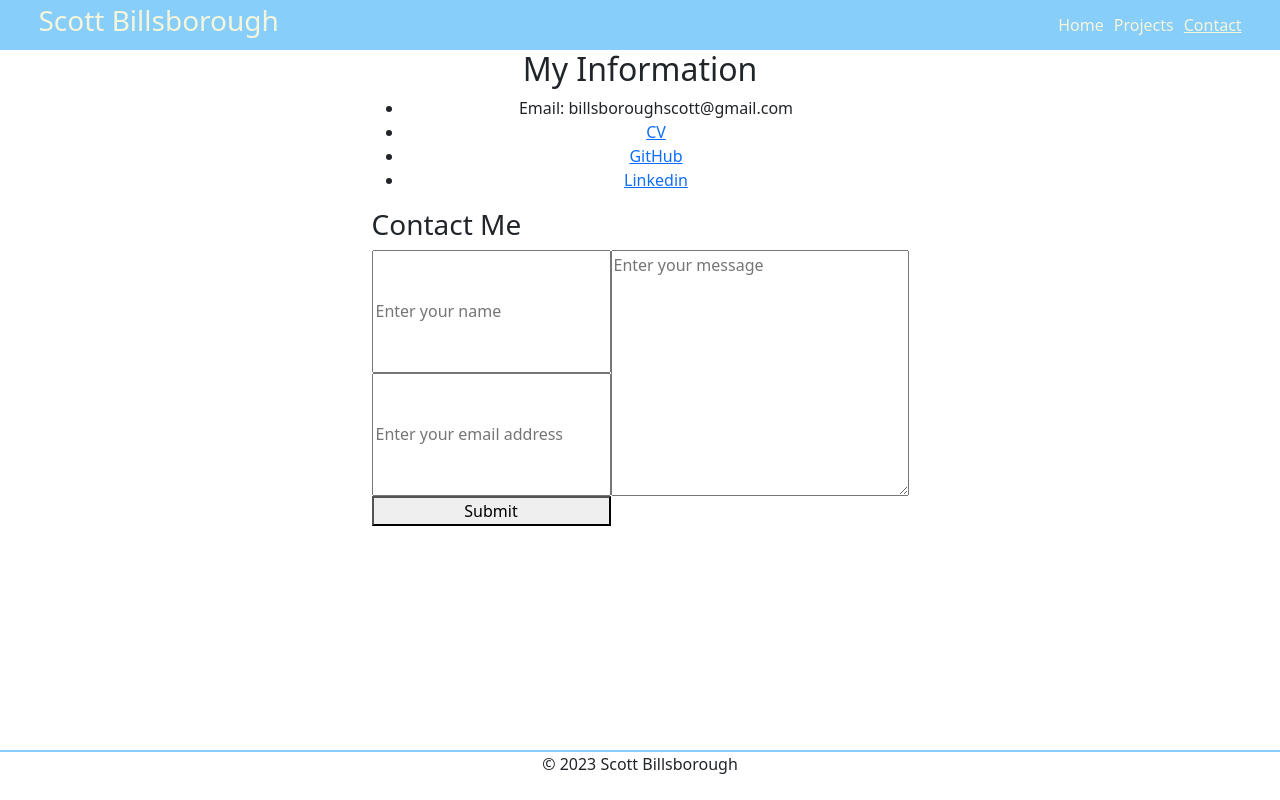
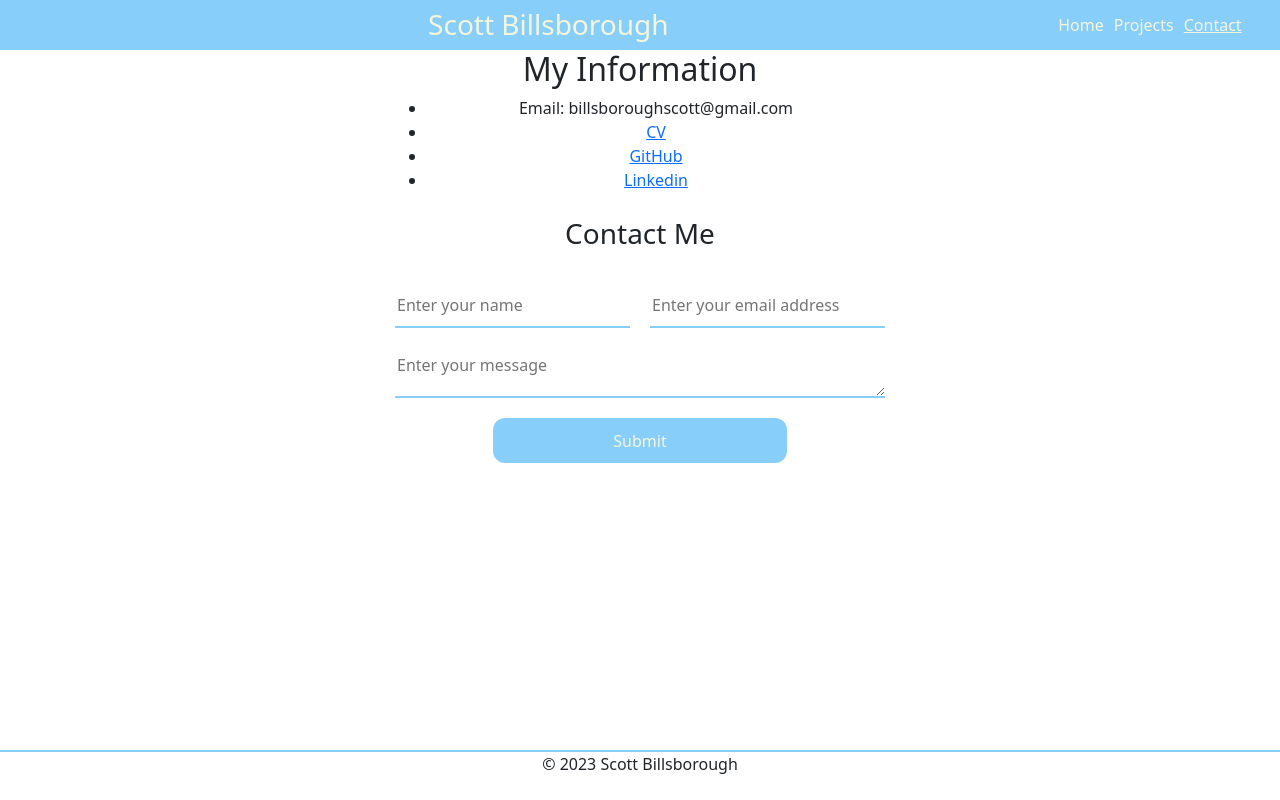
Before and after one commit to sbillsborough/react-portfolio, a React (Create React App) app in the folder react-portfolio/: page /#/contact in a window 1280 px wide. Built offline with nearby package versions, Linux system fonts and the light colour scheme.

Commit message:
contact me section layout with grid finished and styling for focus state added

```diff
--- a/react-portfolio/src/index.css
+++ b/react-portfolio/src/index.css
@@ -2,6 +2,8 @@
 :root {
   --background: #87cefa;
   --main: #f5f5dc;
+  --textareaHeight: 150px;
+  --placeholderFontSize: 14px;
 }
 
 html,
@@ -103,6 +105,7 @@ div .home-wrapper {
   border: none !important;
   align-items: center;
   justify-content: center;
+  height: 55px;
 }
 
 .btn:hover {
@@ -115,7 +118,6 @@ div .home-wrapper {
 }
 
 .btn a:hover {
-  text-decoration: underline;
   color: var(--main);
 }
 
@@ -132,12 +134,21 @@ div .home-wrapper {
   text-align: center;
 }
 
+h3 {
+  margin: auto !important;
+}
+
 #form {
   display: grid;
+  gap: 20px;
   grid-template-areas:
     "h3 h3"
-    "name textarea"
-    "email textarea";
+    "name email"
+    "textarea textarea"
+    "button button ";
+
+  grid-template-columns: 1fr 1fr;
+  grid-template-rows: 50px 50px 50px 1fr 50px;
 }
 
 #form > h3 {
@@ -156,6 +167,53 @@ div .home-wrapper {
   grid-area: textarea;
 }
 
+#form > button {
+  grid-area: button;
+}
+
+:placeholder-shown {
+  color: var(--background);
+}
+
+::placeholder {
+  transform: translateY(3px);
+}
+
+.name,
+.email,
+textarea {
+  height: 50px;
+  border-width: 0 0 2px 0;
+  border-bottom: 2px solid var(--background);
+}
+
+.name:focus,
+.email:focus,
+textarea:focus {
+  outline: none;
+  border-width: 0 0 2px 0;
+  border-bottom: 3px solid #5ec1ff;
+}
+
+input:focus::placeholder,
+textarea:focus::placeholder {
+  color: transparent;
+}
+
+button {
+  width: 60%;
+  height: 45px;
+  margin: auto !important;
+  border: none;
+  border-radius: 12px !important;
+  background: var(--background);
+  color: var(--main);
+}
+
+button:hover {
+  background: #5ec1ff !important;
+}
+
 /* Footer styling */
 
 .footer {
--- a/react-portfolio/src/pages/Contact.js
+++ b/react-portfolio/src/pages/Contact.js
@@ -75,6 +75,7 @@ function Contact() {
           </li>
         </ul>
       </div>
+
       <div className="contact-wrapper">
         <form id="form" onSubmit={handleSubmit}>
           <h3>Contact Me</h3>
```
